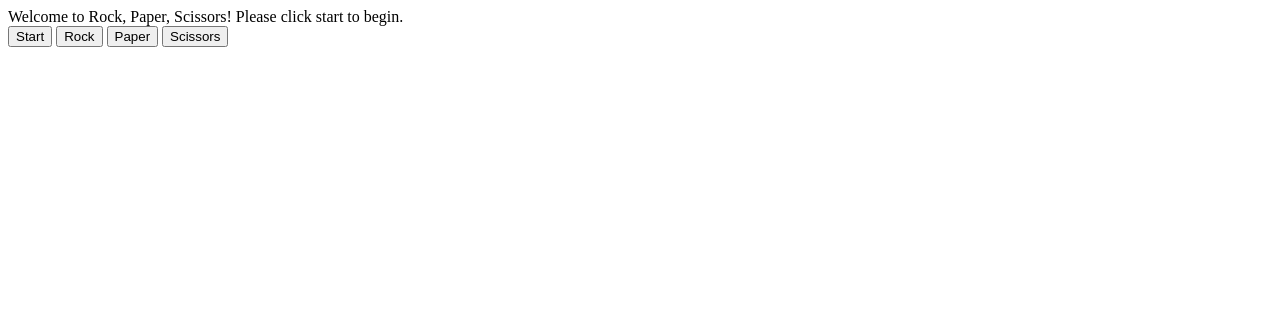
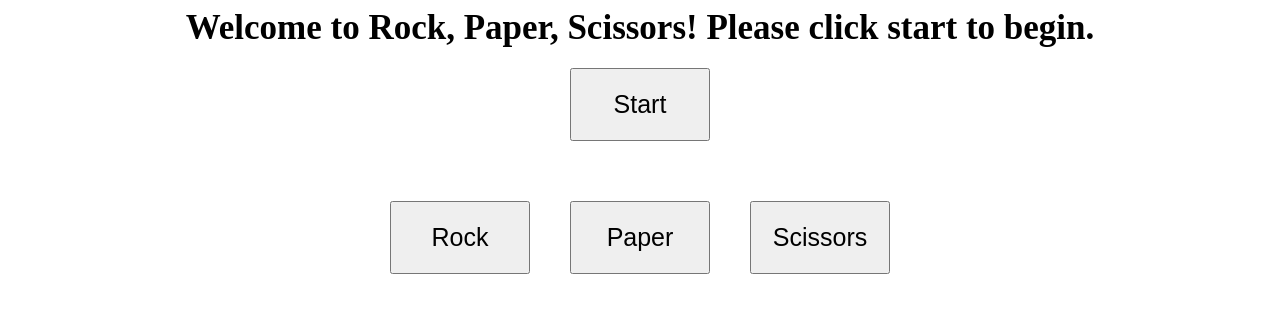
Before and after one commit to Triud45/rock-paper-scissors, a plain HTML site: page index.html in a window 1280 px wide. Drawn offline with Linux system fonts and the light colour scheme.

Commit message:
Add style element and format page with css
Makes the page appear nicer for user interaction

```diff
--- a/index.html
+++ b/index.html
@@ -4,19 +4,24 @@
     <meta charset="UTF-8">
     <script src="java.js" defer></script>
     <meta name="viewport" content="width=device-width, initial-scale=1.0">
+    <link rel="stylesheet" href="style.css">
     <title>Rock Paper Scissors</title>
 </head>
 <body class="body">
     <div class="directionText">
         Welcome to Rock, Paper, Scissors! Please click start to begin.
     </div>
+    <div class="start">
         <button id="startButton">
             Start
         </button>
+    </div>
 
+    <div class="choiceButtons">
         <button class="rockButton">Rock</button>
         <button class="paperButton">Paper</button>
         <button class="scissorButton">Scissors</button>
+    </div>
 
 </body>
 </html>
--- a/java.js
+++ b/java.js
@@ -15,8 +15,14 @@ const startButton = document.querySelector('#startButton');
 const rockButton = document.querySelector('.rockButton');
 const paperButton = document.querySelector('.paperButton');
 const scissorButton = document.querySelector('.scissorButton');
+const body = document.querySelector('.body');
+
 const outcome = document.createElement('div');
-const body = document.querySelector('.body');
+outcome.style.cssText = `
+display: flex;
+justify-Content: center;
+font-size: 35px;
+margin: 20px;`;
 
 body.appendChild(outcome);
 startButton.addEventListener ('click', playGame);
@@ -49,7 +55,7 @@ function getHumanChoice(choice)
 
 function playRound(humanChoice, computerChoice, numScore)
 {
-    if(numScore < 5){
+    if(numScore < 4){
         if(humanChoice === computerChoice)
         {
             outcome.textContent = 'Tie! Try again';
--- a/style.css
+++ b/style.css
@@ -0,0 +1,23 @@
+.directionText{
+    display: flex;
+    font-weight: bold;
+    font-size: 35px;
+    justify-content: center;
+}
+
+button{
+    padding: 20px;
+    font-size: 25px;
+    margin: 20px;
+    width: 140px;
+}
+
+.start{
+    display: flex;
+    justify-content: center;
+}
+.choiceButtons{
+    display: flex;
+    justify-content: center;
+    margin: 20px;
+}
```
Lines whose indentation alone changed are shown as unchanged.
